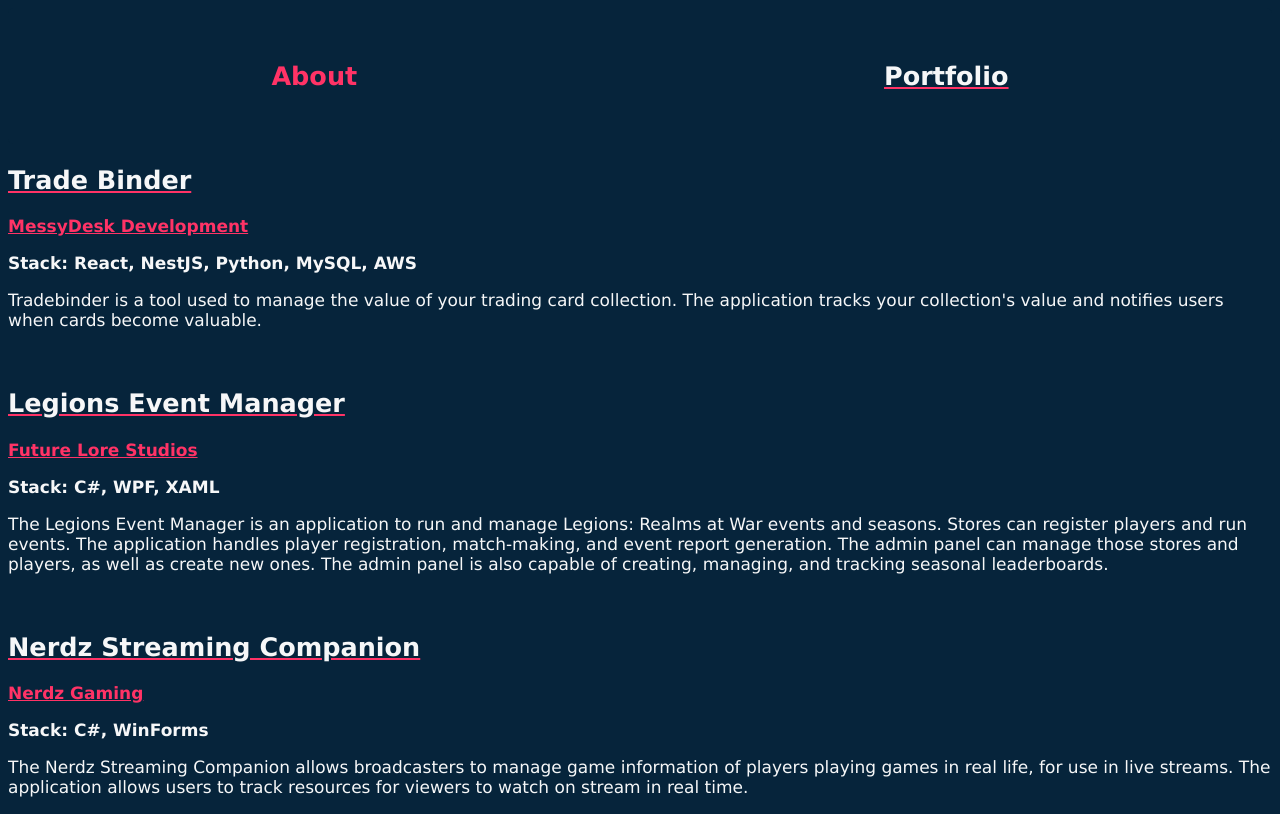
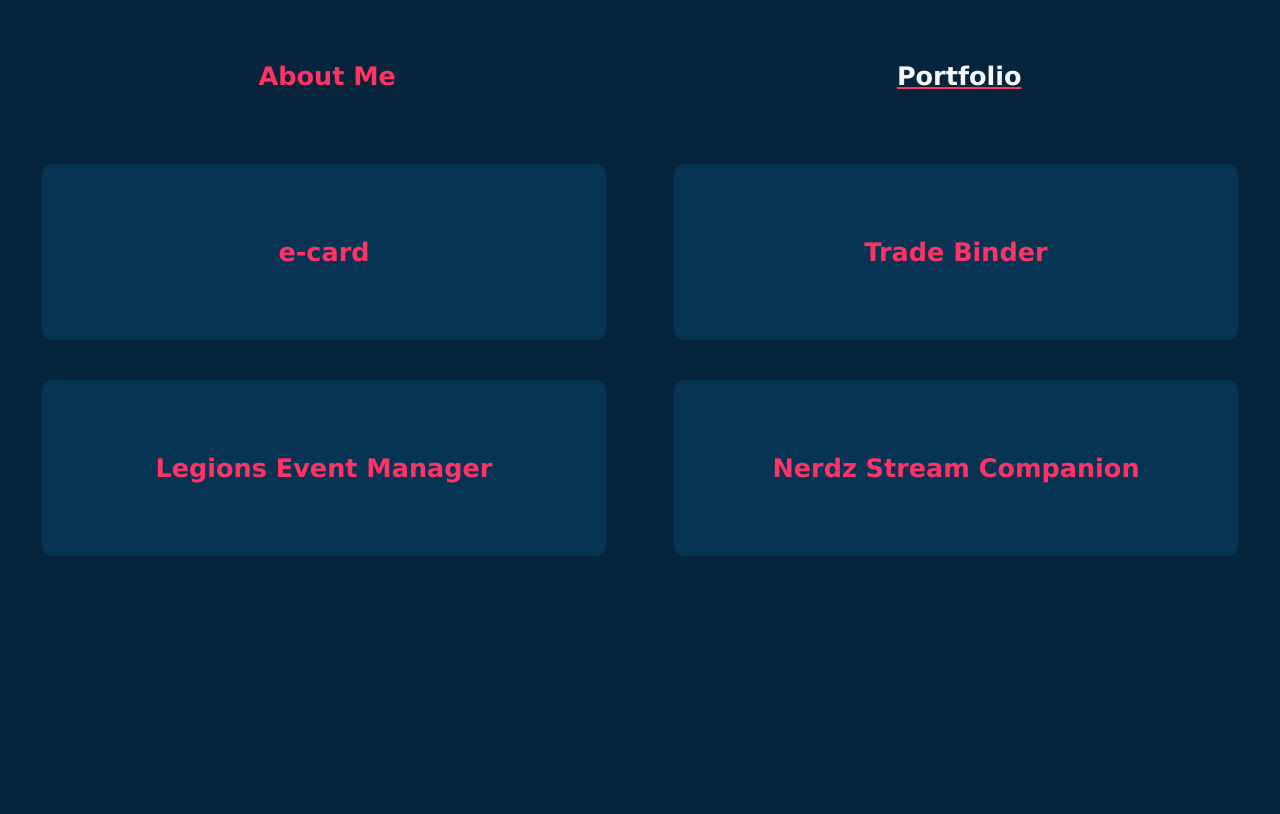
Before and after one commit to EricRuxton/about_eric, a plain HTML site: page index.html in a window 1280 px wide. Both pictures are taken after a click on the button "Portfolio". Drawn offline with Linux system fonts and the light colour scheme.

Commit message:
fixed portfolio formating

```diff
--- a/index.html
+++ b/index.html
@@ -10,7 +10,7 @@
     <ul class="tabs__list">
         <li class="tabs__tab">
             <input checked class="tabs__input" id="tab-0" name="tab-group" type="radio">
-            <label class="tabs__label" for="tab-0" role="button"><h2>About</h2></label>
+            <label class="tabs__label" for="tab-0" role="button"><h2>About Me</h2></label>
             <div class="tabs__content">
                 <div class="header-container">
                     <div>
@@ -32,12 +32,13 @@
                                 I am a software developer and cloud architect based out of the Canadian east coast.
                                 I have been a hobby programmer for just under a decade, and a professional developer for
                                 3
-                                years.<br/>
+                                years.<br/><br/>
                                 I specialise in building fast and reliable web applications to industry and coding
                                 standards
                                 and deploying those applications to cloud infrastructure.
                             </p>
                         </div>
+                        <br/>
                         <div>
                             <a href="https://www.linkedin.com/in/ericruxton/"
                                rel="noopener noreferrer"
@@ -45,10 +46,9 @@
                             <a href="https://github.com/EricRuxton"
                                rel="noopener noreferrer"
                                target="_blank">Github</a> &nbsp;
-                            <a
-                                    href="https://www.linkedin.com/in/ericruxton/"
-                                    rel="noopener noreferrer"
-                                    target="_blank">Trade Binder</a> &nbsp;
+                            <a href="https://www.linkedin.com/in/ericruxton/"
+                               rel="noopener noreferrer"
+                               target="_blank">Trade Binder</a> &nbsp;
                             <a download href="/source/Ruxton%20Resume.pdf"
                             >Resume</a>
                         </div>
@@ -120,40 +120,108 @@
             <label class="tabs__label" for="tab-1" role="button"><h2>Portfolio</h2></label>
             <div class="tabs__content">
                 <div class="portfolio-container">
-                    <h2><u>Trade Binder</u></h2>
-                    <div><a href="index.html" rel="noopener noreferrer" target="_blank">MessyDesk Development</a></div>
-                    <p><b>Stack: React, NestJS, Python, MySQL, AWS</b></p>
-                    <p>Tradebinder is a tool used to manage the value of your trading card collection. The application
-                        tracks your
-                        collection's value and notifies users when cards become valuable.</p>
-                    <br/>
-                </div>
-                <div class="portfolio-container">
-                    <h2><u>Legions Event Manager</u></h2>
-                    <div><a href="https://legionsrealmsatwar.ca/" rel="noopener noreferrer" target="_blank">Future Lore
-                        Studios</a></div>
-                    <p><b>Stack: C#, WPF, XAML</b></p>
-                    <p>The Legions Event Manager is an application to run and manage Legions: Realms at War events and
-                        seasons.
-                        Stores can register players and run events. The application handles player registration,
-                        match-making, and event report generation.
-                        The admin panel can manage those stores and players, as well as create new ones. The admin panel
-                        is
-                        also capable of creating, managing, and tracking
-                        seasonal leaderboards.</p>
-                    <br/>
-                </div>
-                <div class="portfolio-container">
-                    <h2><u>Nerdz Streaming Companion</u></h2>
-                    <div><a href="https://nerdzgaming.com/" rel="noopener noreferrer" target="_blank">Nerdz Gaming</a>
+                    <div class="flip-card-container">
+                        <div class="flip-card">
+                            <div class="flip-card-inner">
+                                <div class="flip-card-front">
+                                    <h2 class="flip-card-content">e-card</h2>
+                                </div>
+                                <div class="flip-card-back">
+                                    <p class="flip-card-content">
+                                        Client: <a href="index.html" rel="noopener noreferrer" target="_blank">Eric
+                                        Ruxton</a><br><br>
+                                        <b>Stack: HTML, CSS, AWS</b><br><br>
+                                        This virtual business card was built using only HTML and CSS, and was deployed
+                                        using AWS Amplify.</p>
+                                </div>
+                            </div>
+                        </div>
                     </div>
-                    <p><b>Stack: C#, WinForms</b></p>
-                    <p>The Nerdz Streaming Companion allows broadcasters to manage game information of players playing
-                        games
-                        in real life, for use in live streams.
-                        The application allows users to track resources for viewers to watch on stream in real time.</p>
+                    <div class="flip-card-container">
+                        <div class="flip-card">
+                            <div class="flip-card-inner">
+                                <div class="flip-card-front">
+                                    <h2 class="flip-card-content">Trade Binder</h2>
+                                </div>
+                                <div class="flip-card-back">
+                                    <p class="flip-card-content">
+                                        Client: <a href="https://trade-binder.com" rel="noopener noreferrer"
+                                                   target="_blank">MessyDesk Development</a><br><br>
+                                        <b>Stack: React, Nest, Python, MySQL, AWS</b><br><br>
+                                        Trade Binder is a tool used to manage the value of your trading card collection.
+                                        The application
+                                        tracks your
+                                        collection's value and notifies users when cards cross assigned value
+                                        thresholds.</p>
+                                </div>
+                            </div>
+                        </div>
+                    </div>
+                    <div class="flip-card-container">
+                        <div class="flip-card">
+                            <div class="flip-card-inner">
+                                <div class="flip-card-front">
+                                    <h2 class="flip-card-content">Legions Event Manager</h2>
+                                </div>
+                                <div class="flip-card-back">
+                                    <p class="flip-card-content">
+                                        Client: <a href="https://www.facebook.com/FutureLoreStudios/"
+                                                   rel="noopener noreferrer"
+                                                   target="_blank">Future Lore Studios</a><br><br>
+                                        <b>Stack: C#, WPF, XAML, Azure, MSSQL</b><br><br>
+                                        The Legions Event Manager facilitates Legions: Realms at
+                                        War events and seasonal leaderboards.
+                                        Stores can register players and run events. The application handles
+                                        match-making, and event report generation.
+                                        The admin panel manages stores and players.
+                                        The admin panel also creates, manages, and tracks
+                                        seasonal leaderboards.</p>
+                                </div>
+                            </div>
+                        </div>
+                    </div>
+                    <div class="flip-card-container">
+                        <div class="flip-card">
+                            <div class="flip-card-inner">
+                                <div class="flip-card-front">
+                                    <h2 class="flip-card-content">Nerdz Stream Companion</h2>
+                                </div>
+                                <div class="flip-card-back">
+                                    <p class="flip-card-content">
+                                        Client: <a href="index.html" rel="noopener noreferrer" target="_blank">Nerdz
+                                        Gaming</a><br><br>
+                                        <b>Stack: C#, WinForms</b><br><br>
+                                        The Nerdz Streaming Companion allows broadcasters to display game information
+                                        for players playing Magic: The Gathering and Yu-Gi-Oh, for use in live streams.
+                                        The application allows users to track resources for viewers to watch on stream
+                                        in real time.</p>
+                                </div>
+                            </div>
+                        </div>
+                    </div>
                 </div>
             </div>
+            <!--                    <h2><u>Trade Binder</u></h2>-->
+            <!--                    <div><a href="index.html" rel="noopener noreferrer" target="_blank">MessyDesk Development</a></div>-->
+            <!--                    <p><b>Stack: React, NestJS, Python, MySQL, AWS</b></p>-->
+
+            <!--                    <br/>-->
+            <!--                </div>-->
+            <!--                <div class="portfolio-container">-->
+            <!--                    <h2><u>Legions Event Manager</u></h2>-->
+            <!--                    <div><a href="https://legionsrealmsatwar.ca/" rel="noopener noreferrer" target="_blank">Future Lore-->
+            <!--                        Studios</a></div>-->
+            <!--                    <p><b>Stack: C#, WPF, XAML</b></p>-->
+            <!--                    <br/>-->
+            <!--                </div>-->
+            <!--                <div class="portfolio-container">-->
+            <!--                    <h2><u>Nerdz Streaming Companion</u></h2>-->
+            <!--                    <div><a href="https://nerdzgaming.com/" rel="noopener noreferrer" target="_blank">Nerdz Gaming</a>-->
+            <!--                    </div>-->
+            <!--                    <p><b>Stack: C#, WinForms</b></p>-->
+
+            <!--                </div>-->
+            <!--            </div>-->
         </li>
     </ul>
 </div>
--- a/source/css/main.css
+++ b/source/css/main.css
@@ -70,6 +70,11 @@ img {
     border-radius: 10px;
 }
 
+.portfolio-container {
+    display: flex;
+    flex-wrap: wrap;
+}
+
 #flip-card-container {
     display: flex;
     margin: auto;
@@ -81,6 +86,14 @@ img {
     height: 22vh;
     min-width: 24vw;
     margin: 20px auto;
+}
+
+.portfolio-container > .flip-card-container > .flip-card {
+    min-width: 44vw;
+}
+
+.portfolio-container > .flip-card-container {
+    margin: auto;
 }
 
 .flip-card-inner {
```
